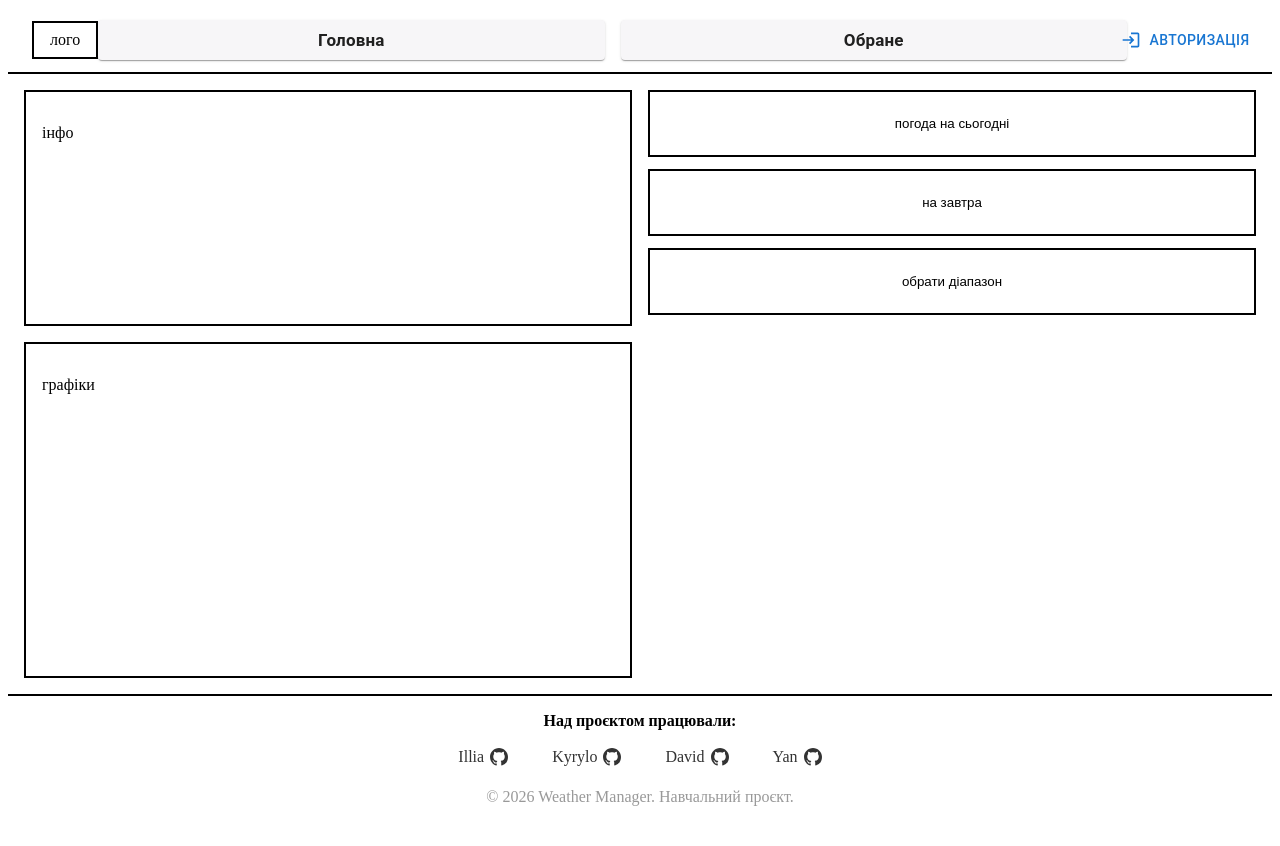
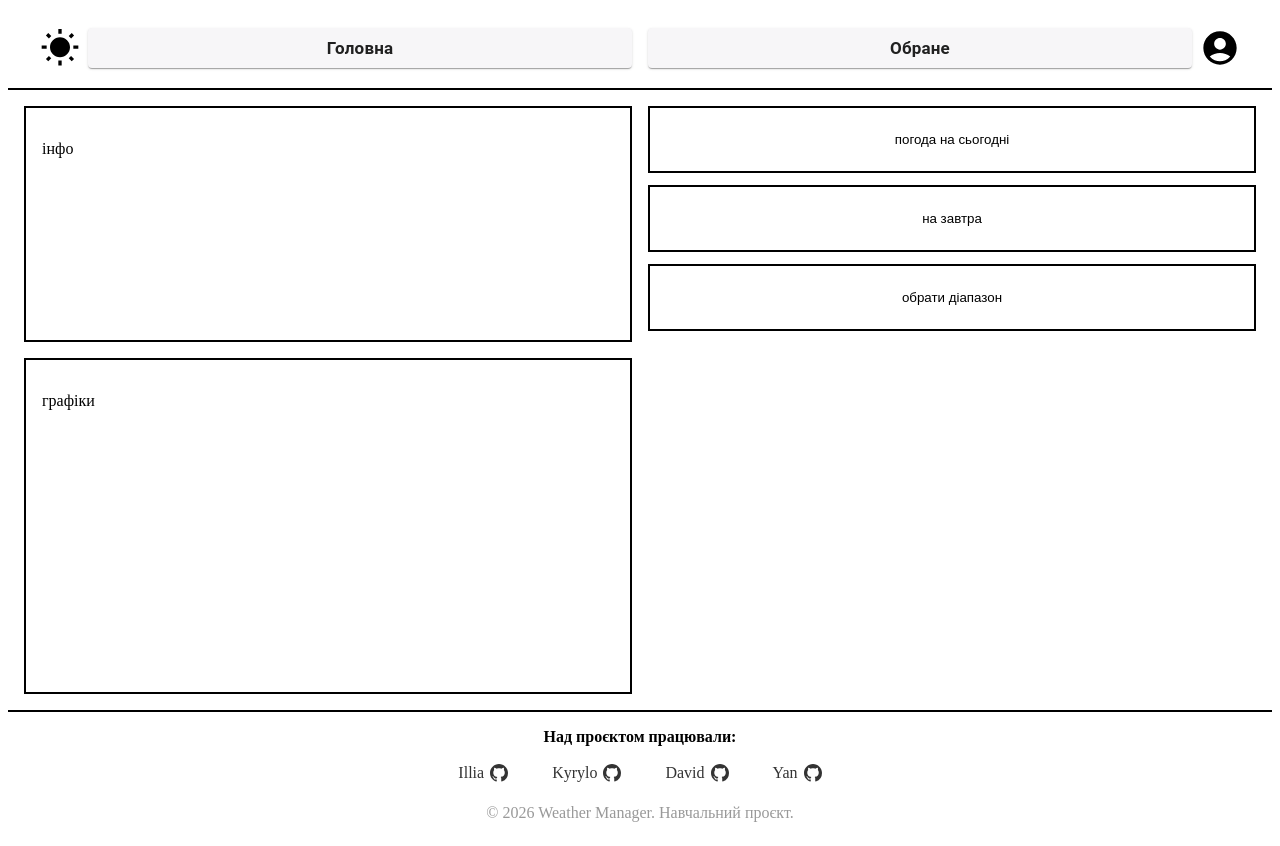
Before and after one commit to javidoru02-byte/Weather-manager, a React (Vite) app: page / in a window 1280 px wide. Built offline with nearby package versions, Linux system fonts and the light colour scheme.

Commit message:
redesigned the authorization icon and added a logo

```diff
--- a/src/components/Header/Header/Header.jsx
+++ b/src/components/Header/Header/Header.jsx
@@ -1,11 +1,16 @@
 import TitleMenu from '../TitleMenu/TitleMenu';
 import Login from '../Login/Login';
+import WbSunnyIcon from '@mui/icons-material/WbSunny';
+import { IconButton } from '@mui/material';
 import './Header.css';
 
 function Header() {
   return (
     <header className="header">
-      <div className="headerLogo">лого</div>
+      <IconButton color="inherit">
+        <WbSunnyIcon sx={{ fontSize: '40px' }} />
+      </IconButton>
+
       <TitleMenu />
       <Login />
     </header>
--- a/src/components/Header/Login/Login.jsx
+++ b/src/components/Header/Login/Login.jsx
@@ -1,14 +1,13 @@
+import AccountCircleIcon from '@mui/icons-material/AccountCircle';
+import { IconButton } from '@mui/material';
+
 import './Login.css';
-import LoginOutlinedIcon from '@mui/icons-material/LoginOutlined';
-import { Button } from '@mui/material';
 
 function Login() {
   return (
-      <Button
-      startIcon={<LoginOutlinedIcon />}
-      >
-        авторизація
-      </Button>
+      <IconButton color="inherit">
+        <AccountCircleIcon sx={{ fontSize: '40px' }} />
+      </IconButton>
 
   );
 }
```
Also changed, not shown: src/components/Header/TitleMenu/TitleMenu.jsx (+0 -20 lines).
